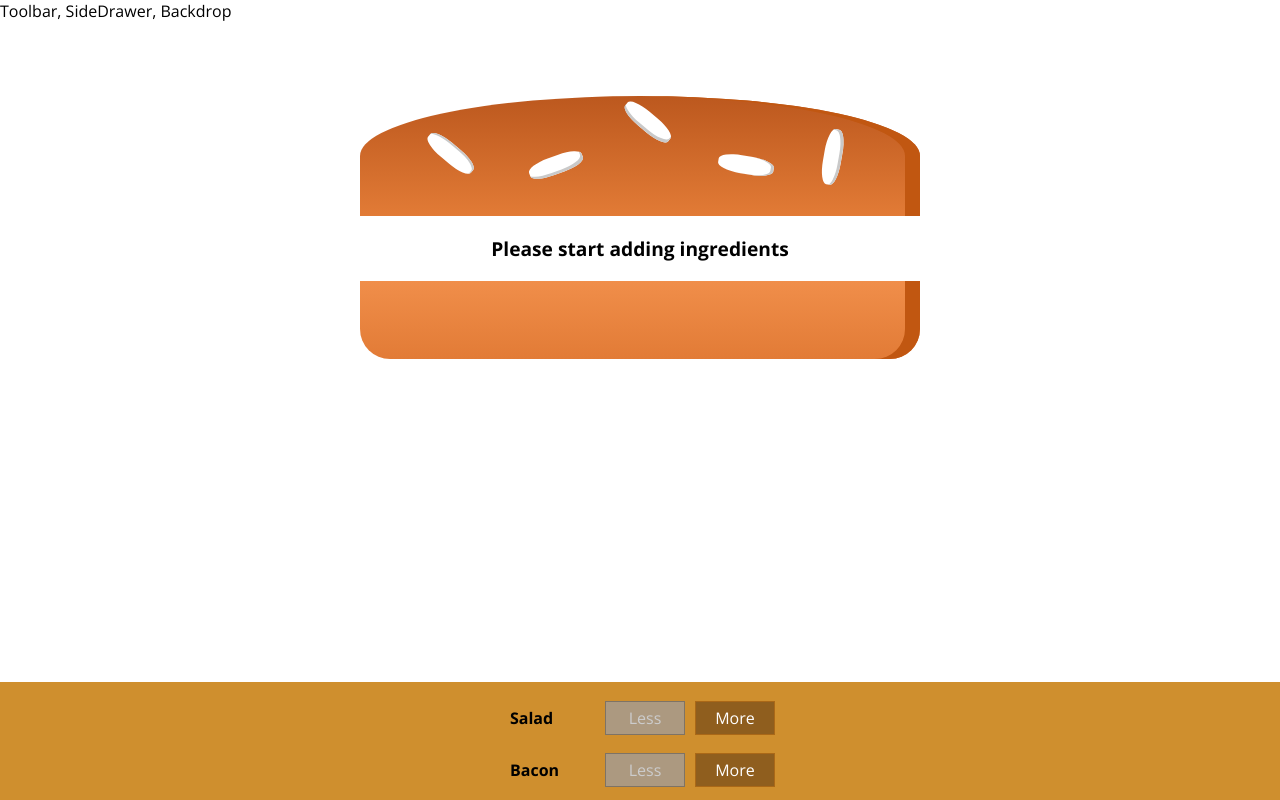
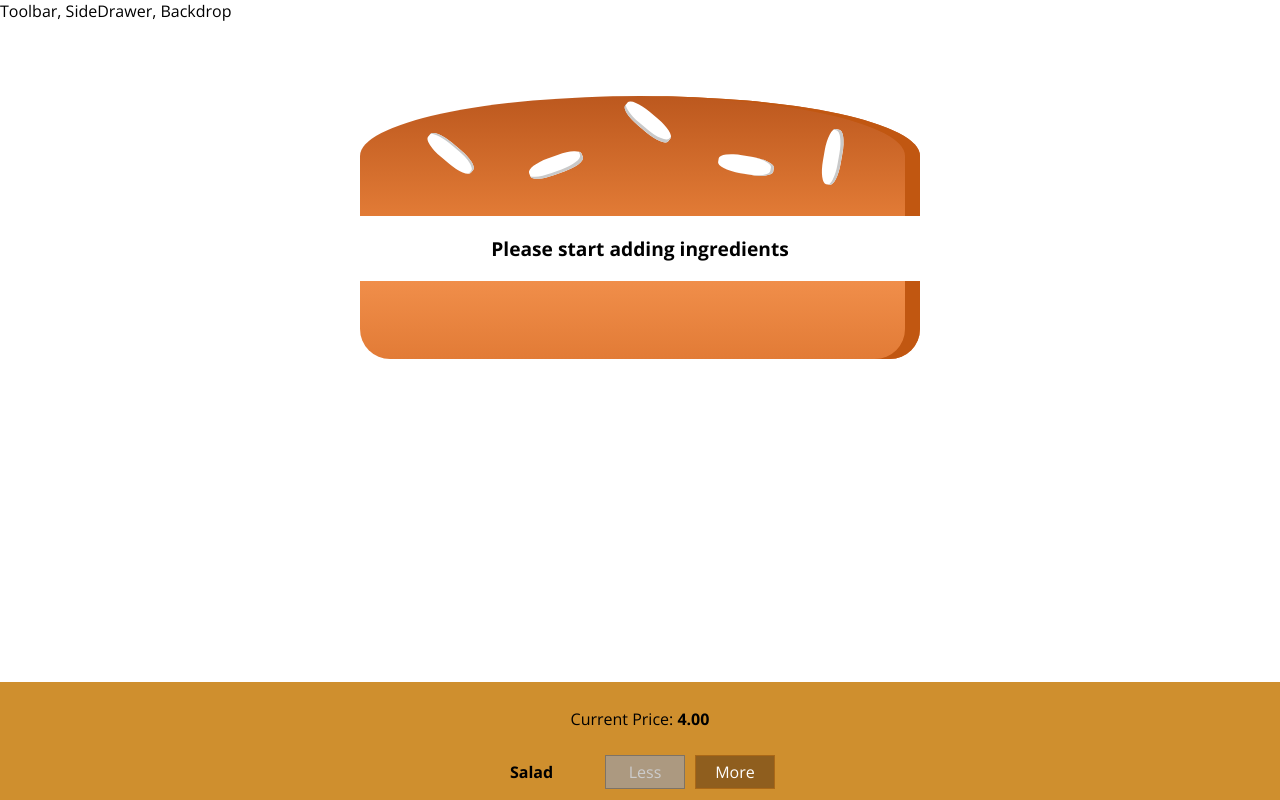
Before and after one commit to diwakarsharma95/burger-builder-web-app, a React (Create React App) app: page / in a window 1280 px wide. Shown: the top 800 px of the page. Built offline with nearby package versions, Linux system fonts and the light colour scheme.

Commit message:
Displaying and Updating the Burger Price

```diff
--- a/src/components/Burger/BuildControls/BuildControls.js
+++ b/src/components/Burger/BuildControls/BuildControls.js
@@ -11,6 +11,9 @@
 
 const buildControls = (props) => (
 	<div className={classes.BuildControls}>
+		<p>
+			Current Price: <strong>{props.price.toFixed(2)}</strong>
+		</p>
 		{controls.map((ctrl) => (
 			<BuildControl
 				key={ctrl.label}
--- a/src/containers/BurgerBuilder/BurgerBuilder.js
+++ b/src/containers/BurgerBuilder/BurgerBuilder.js
@@ -5,9 +5,9 @@
 
 const INGREDIENT_PRICES = {
 	salad: 0.5,
+	bacon: 0.7,
 	cheese: 0.4,
 	meat: 1.3,
-	bacon: 0.7,
 };
 class BurgerBuilder extends Component {
 	// constructor(props) {
@@ -47,7 +47,7 @@
 		updatedIngredients[type] = updatedCount;
 		const priceDeduction = INGREDIENT_PRICES[type];
 		const oldPrice = this.state.totalPrice;
-		const newPrice = oldPrice + priceDeduction;
+		const newPrice = oldPrice - priceDeduction;
 		this.setState({ totalPrice: newPrice, ingredients: updatedIngredients });
 	};
 	render() {
@@ -63,7 +63,8 @@
 				<BuildControls
 					ingredientAdded={this.addIngredientHandler}
 					ingredientRemoved={this.removeIngredientHandler}
-					disabled={disabledInfo}></BuildControls>
+					disabled={disabledInfo}
+					price={this.state.totalPrice}></BuildControls>
 			</Aux>
 		);
 	}
```
